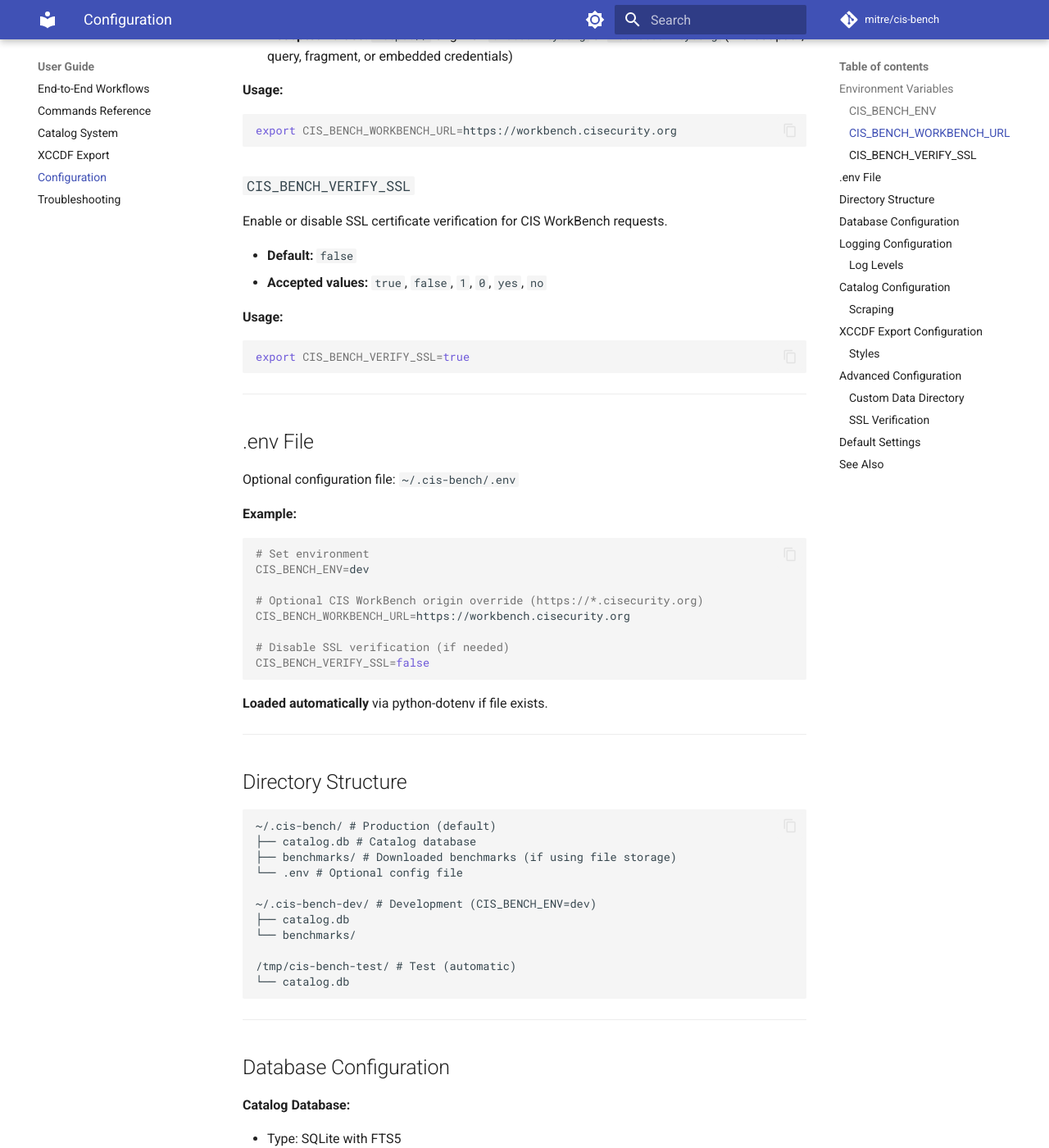
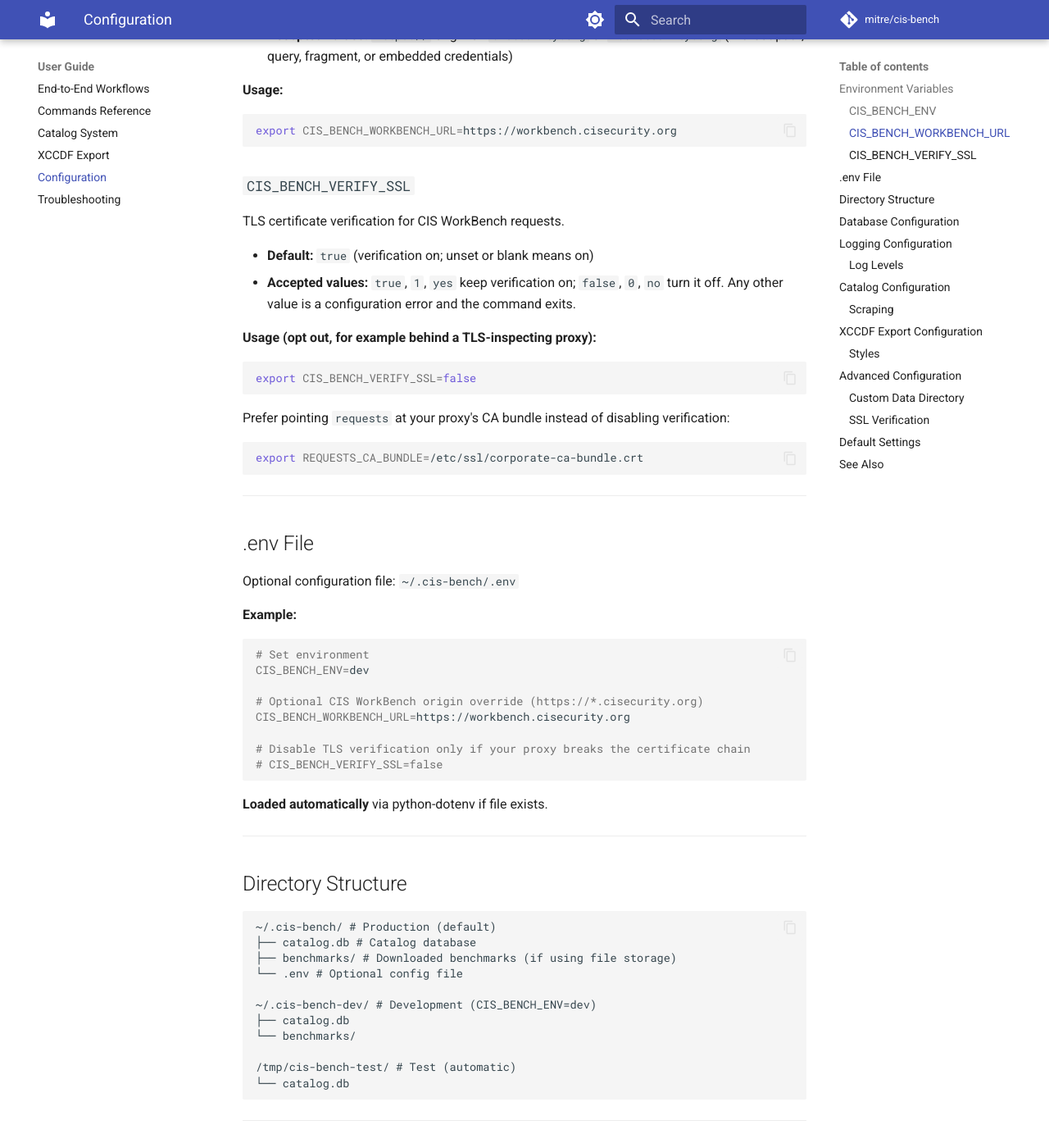
Before and after one commit to mitre/cis-bench, an MkDocs documentation site: the page built from docs/user-guide/configuration.md, in a window 1280 px wide and 1400 px high, scrolled down 1120 px. Shown: the whole window at 82% size. Built offline with MkDocs 1.6.1 and Material for MkDocs 9.7.7, drawn with Linux system fonts in a browser that asks for light colours; comment, search, counter and statistics services are not loaded; some of the changed text lies outside the part shown.

Commit message:
fix(config): verify TLS certificates by default
CIS_BENCH_VERIFY_SSL unset or blank now means verification is on.
true/1/yes keep it on, false/0/no turn it off, and any other value is a
configuration error (ValueError naming the variable) so a typo can never
silently disable certificate checking.

Docs state the new default and point proxy users at REQUESTS_CA_BUNDLE
before the opt-out.

The dotenv test in test_config.py deleted cis_bench.config from
sys.modules without restoring it, leaving a second Config class behind
that later patches hit while fetcher.auth kept the original. It now runs
under patch.dict(sys.modules) and asserts the .env load it was meant to
cover.

Authored by: Aaron Lippold<lippold@gmail.com>

````diff
--- a/docs/user-guide/configuration.md
+++ b/docs/user-guide/configuration.md
@@ -46,14 +46,19 @@
 
 ### `CIS_BENCH_VERIFY_SSL`
 
-Enable or disable SSL certificate verification for CIS WorkBench requests.
+TLS certificate verification for CIS WorkBench requests.
 
-- **Default:** `false`
-- **Accepted values:** `true`, `false`, `1`, `0`, `yes`, `no`
+- **Default:** `true` (verification on; unset or blank means on)
+- **Accepted values:** `true`, `1`, `yes` keep verification on; `false`, `0`, `no` turn it off. Any other value is a configuration error and the command exits.
 
-**Usage:**
+**Usage (opt out, for example behind a TLS-inspecting proxy):**
 ```bash
-export CIS_BENCH_VERIFY_SSL=true
+export CIS_BENCH_VERIFY_SSL=false
+```
+
+Prefer pointing `requests` at your proxy's CA bundle instead of disabling verification:
+```bash
+export REQUESTS_CA_BUNDLE=/etc/ssl/corporate-ca-bundle.crt
 ```
 
 ---
@@ -70,8 +75,8 @@
 # Optional CIS WorkBench origin override (https://*.cisecurity.org)
 CIS_BENCH_WORKBENCH_URL=https://workbench.cisecurity.org
 
-# Disable SSL verification (if needed)
-CIS_BENCH_VERIFY_SSL=false
+# Disable TLS verification only if your proxy breaks the certificate chain
+# CIS_BENCH_VERIFY_SSL=false
 ```
 
 **Loaded automatically** via python-dotenv if file exists.
@@ -200,12 +205,12 @@
 
 ### SSL Verification
 
-Disabled by default (`CIS_BENCH_VERIFY_SSL=false`) due to CIS WorkBench certificate chain issues.
+Enabled by default. Every WorkBench request verifies the server certificate.
 
-To enable:
+To disable (not recommended; session cookies travel on these requests):
 ```bash
 # In ~/.cis-bench/.env
-CIS_BENCH_VERIFY_SSL=true
+CIS_BENCH_VERIFY_SSL=false
 ```
 
 ---
````
Also changed, not shown: docs/user-guide/commands-reference.md (+1 -1 lines), docs/user-guide/troubleshooting.md (+7 -4 lines), 2 other files.
